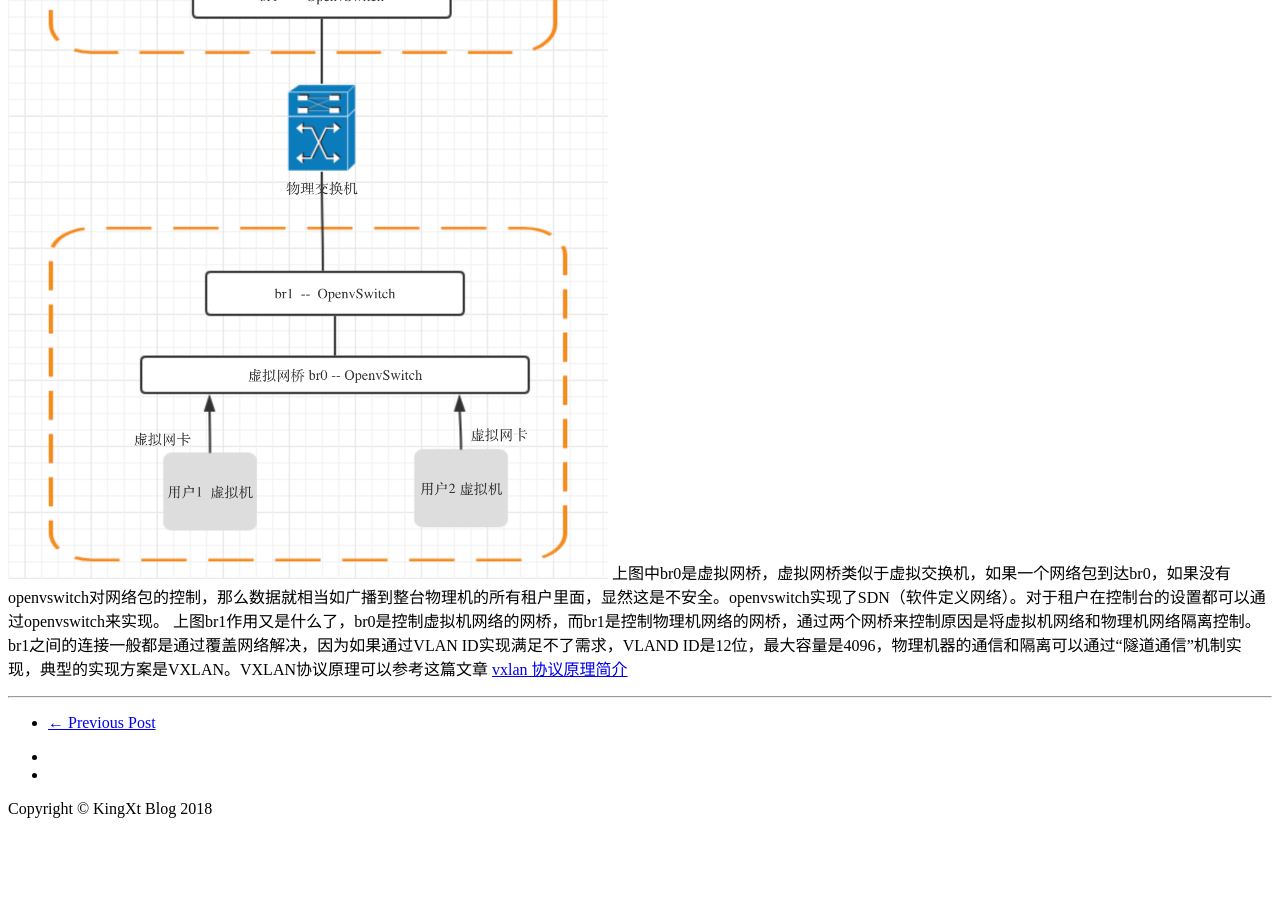
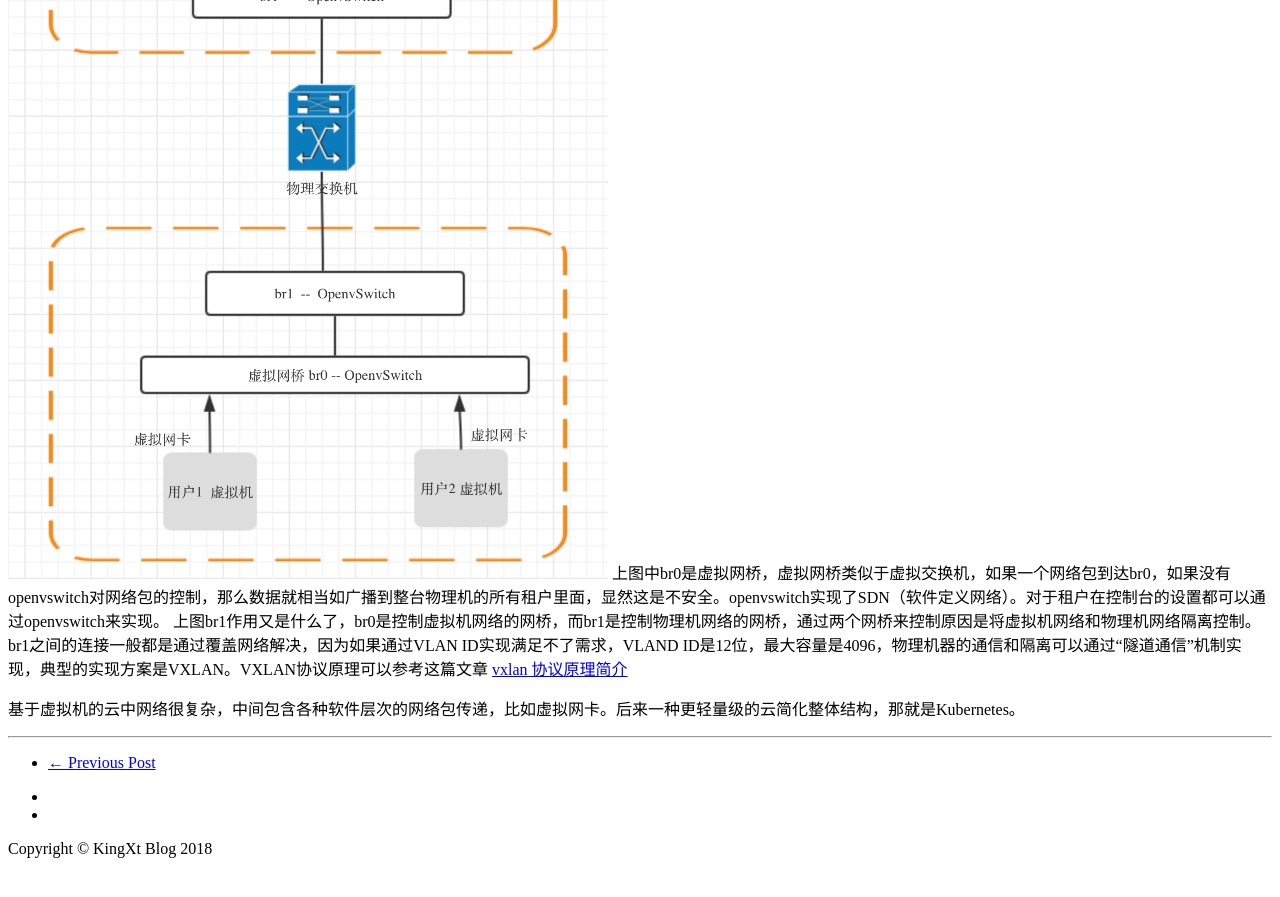
Before and after one commit to kingxt/kingxt.github.io, a Jekyll site: the page built from _posts/2018-10-14-网络是怎样连接的.md, in a window 1280 px wide and 900 px high, scrolled down 10726 px. Shown: the top 897 px of the window. Built offline with Jekyll 4.4.1, drawn with Linux system fonts in a browser that asks for light colours; nearby versions of some CDN libraries; comment, search, counter and statistics services are not loaded; before the commit the page ends 11586 px from its top, so only the background shows below that.

Commit message:
update post

```diff
--- a/_posts/2018-10-14-网络是怎样连接的.md
+++ b/_posts/2018-10-14-网络是怎样连接的.md
@@ -185,3 +185,5 @@ SLB收到数据后经由交换机到达应用服务器，下图是两个物理
 <img src="/img/post/network-vm-vlan.png" width="600"/>
 上图中br0是虚拟网桥，虚拟网桥类似于虚拟交换机，如果一个网络包到达br0，如果没有openvswitch对网络包的控制，那么数据就相当如广播到整台物理机的所有租户里面，显然这是不安全。openvswitch实现了SDN（软件定义网络）。对于租户在控制台的设置都可以通过openvswitch来实现。
 上图br1作用又是什么了，br0是控制虚拟机网络的网桥，而br1是控制物理机网络的网桥，通过两个网桥来控制原因是将虚拟机网络和物理机网络隔离控制。br1之间的连接一般都是通过覆盖网络解决，因为如果通过VLAN ID实现满足不了需求，VLAND ID是12位，最大容量是4096，物理机器的通信和隔离可以通过“隧道通信”机制实现，典型的实现方案是VXLAN。VXLAN协议原理可以参考这篇文章 [vxlan 协议原理简介](https://cizixs.com/2017/09/25/vxlan-protocol-introduction/)
+
+基于虚拟机的云中网络很复杂，中间包含各种软件层次的网络包传递，比如虚拟网卡。后来一种更轻量级的云简化整体结构，那就是Kubernetes。
```
